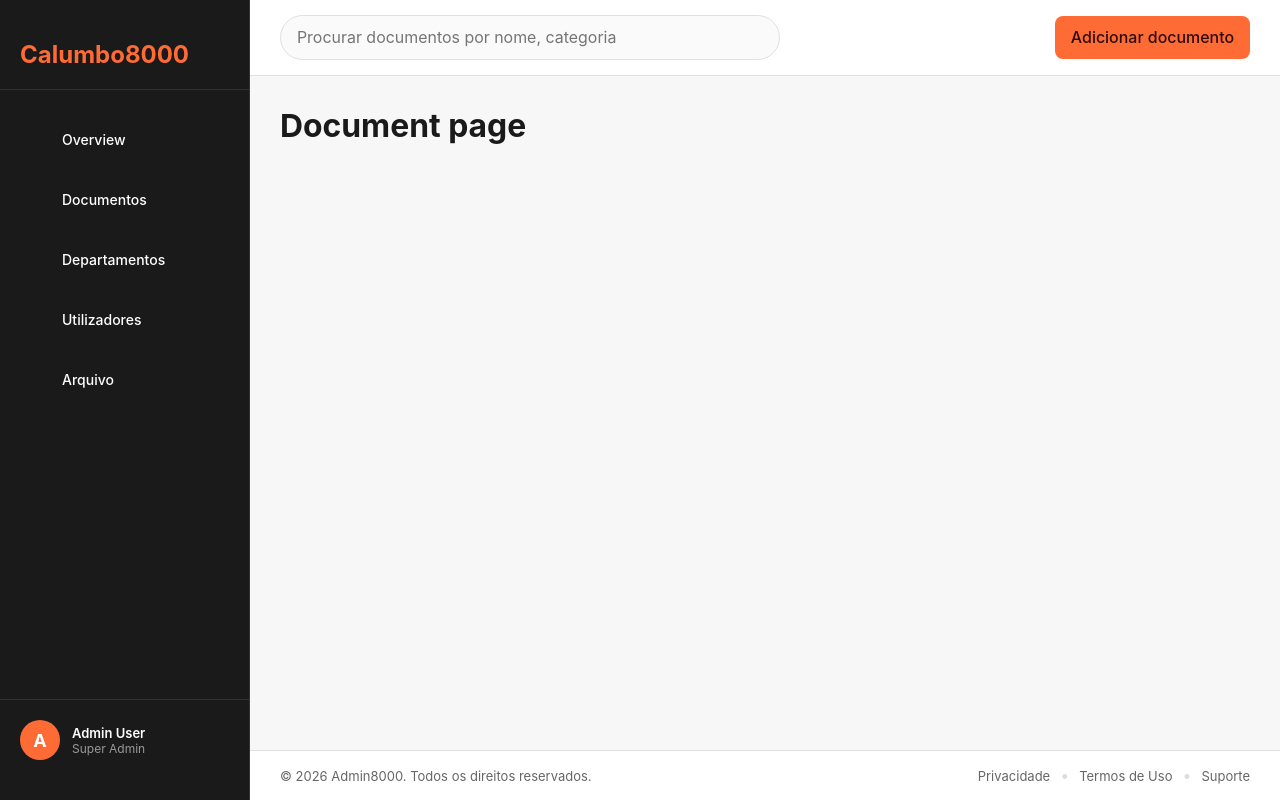
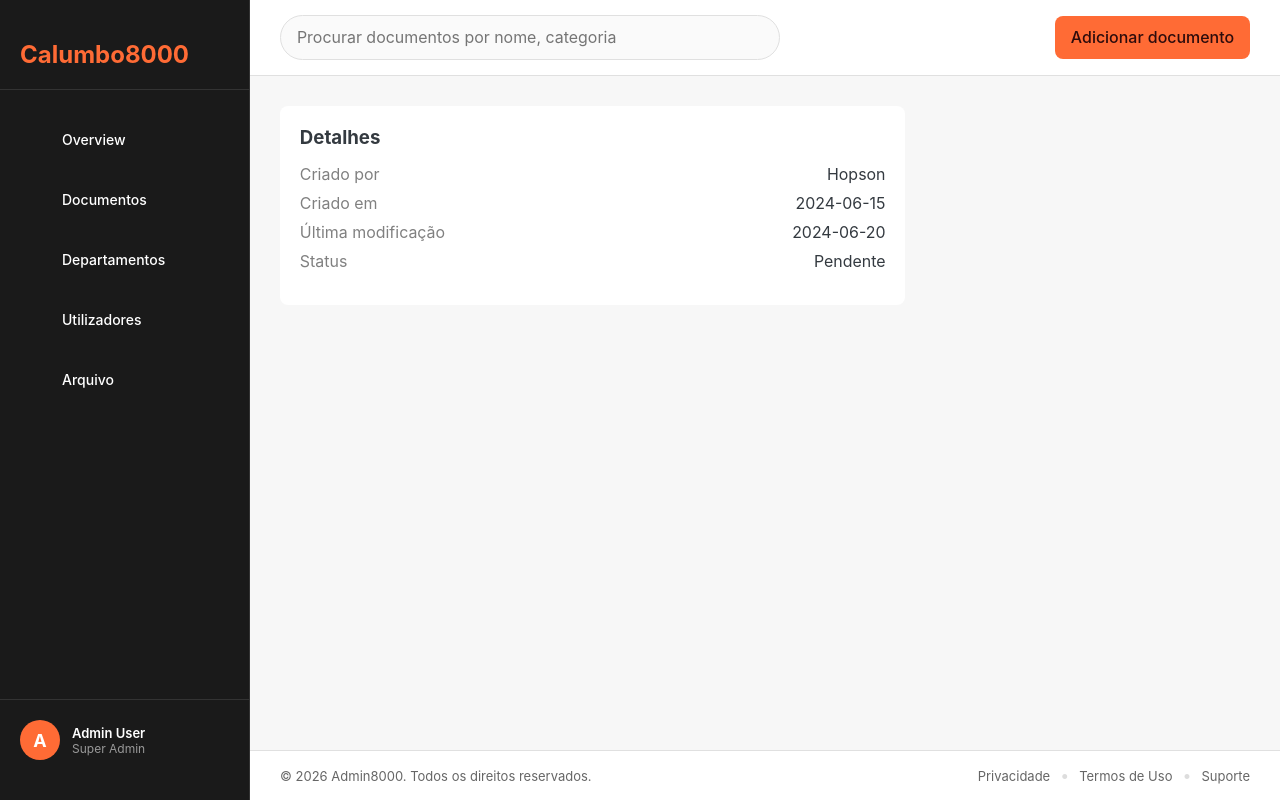
Before and after one commit to HermenegildoDaCruz/admin8000, a Next.js app: page /documents/1 in a window 1280 px wide. Built offline with nearby package versions, Linux system fonts and the light colour scheme.

Commit message:
Updating DocumentPage

```diff
--- a/app/documents/[id]/page.css
+++ b/app/documents/[id]/page.css
@@ -0,0 +1,31 @@
+.form.edit-form{
+    background-color: #ffff;
+    padding: 2rem;
+    border-radius: 8px;
+}
+.form.edit-form .form-inputs{
+    display: flex;
+    flex-direction: column;
+}
+
+.document-details{
+    background-color: #ffff;
+    padding: 2rem;
+    border-radius: 8px;
+    height: 20rem;
+}
+.document-details-list{
+    list-style: none;
+    display: flex;
+    flex-direction: column;
+    gap: 1rem;
+    margin-top: 1.6rem;
+}
+.document-details-list li{
+    display: flex;
+    justify-content: space-between;
+}
+
+.detail-label{
+    color: #808080;
+}
--- a/app/documents/[id]/page.jsx
+++ b/app/documents/[id]/page.jsx
@@ -1,7 +1,38 @@
 import './page.css'
-
+import ClientForm from '@/components/ui-components/ClientForm'
+import FormInputs from '@/components/ui-components/FormInputs'
+import FormActions from '@/components/ui-components/FormActions'
 export default function DocumentPage(){
     return (
-        <h1>Document page</h1>
+        <div className="document-page">
+            <div className="grid grid-2">
+                {/* <ClientForm className="form edit-form">
+                    <h2>Informações gerais</h2>
+                    <FormInputs categories={[]}/>
+                    <FormActions/>
+                </ClientForm> */}
+                <div className="document-details">
+                    <h3>Detalhes</h3>
+                    <ul className="document-details-list">
+                        <li>
+                            <span className="detail-label">Criado por</span>
+                            <span>Hopson</span>
+                        </li>
+                        <li>
+                            <span className="detail-label">Criado em</span>
+                            <span>2024-06-15</span>
+                        </li>
+                        <li>
+                            <span className="detail-label">Última modificação</span>
+                            <span>2024-06-20</span>
+                        </li>
+                        <li>
+                            <span className="detail-label">Status</span>
+                            <span>Pendente</span>
+                        </li>
+                    </ul>
+                </div>
+            </div>
+        </div>
     )
 }
--- a/app/globals.css
+++ b/app/globals.css
@@ -3,7 +3,7 @@
   --background: #ffffff;
   --foreground: #171717;
   --primary-color: #ff6b35;
-  --text-primary: #1a1a1a;
+  --text-primary: #343a40;
   --text-secondary: #666;
   --border-color: #e0e0e0;
   --bg-light: #f7f7f7;
@@ -103,6 +103,14 @@ a{
   width: 3rem;
   height: 3rem;
 }
+.grid{
+  display: grid;
+}
+
+.grid-2{
+  grid-template-columns: 2fr 1fr;
+  gap: 3.2rem;
+}
 
 .btn {
   font-size: 1.6rem;
--- /dev/null
+++ b/components/ui-components/FormInputs.jsx
@@ -0,0 +1,36 @@
+import SelectCategory from "@/components/ui-components/SelectCategory";
+import FileInput from "@/components/ui-components/FileInput";
+export default function FormInputs({ categories }) {
+  return (
+    <div className="form-inputs">
+      <div className="form-inputs--box">
+        <div className="form-group">
+          <label htmlFor="docName">Nome do Documento</label>
+          <input
+            type="text"
+            id="title"
+            name="title"
+            placeholder="Digite o nome do documento"
+            // defaultValue={selectedFile?.name}
+            maxLength={30}
+            required
+          />
+        </div>
+        <div className="form-group">
+          <label htmlFor="category">Categoria</label>
+          <SelectCategory name="category" categories={categories} />
+        </div>
+        <div className="form-group">
+          <label htmlFor="description">Descrição</label>
+          <textarea
+            id="description"
+            name="description"
+            placeholder="Descreva o documento"
+            required
+          ></textarea>
+        </div>
+      </div>
+      <FileInput name="fileUpload" />
+    </div>
+  );
+}
```
Also changed, not shown: app/new-document/page.jsx (+2 -32 lines).
